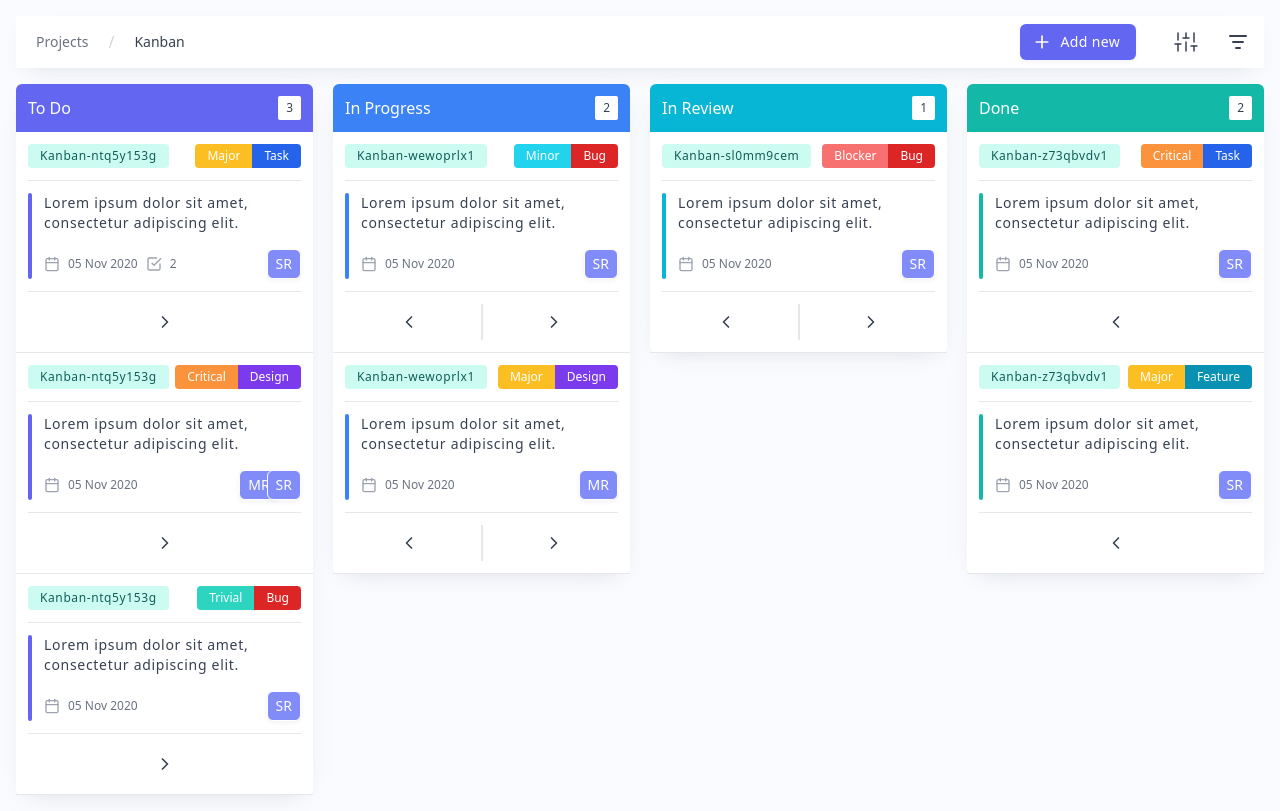
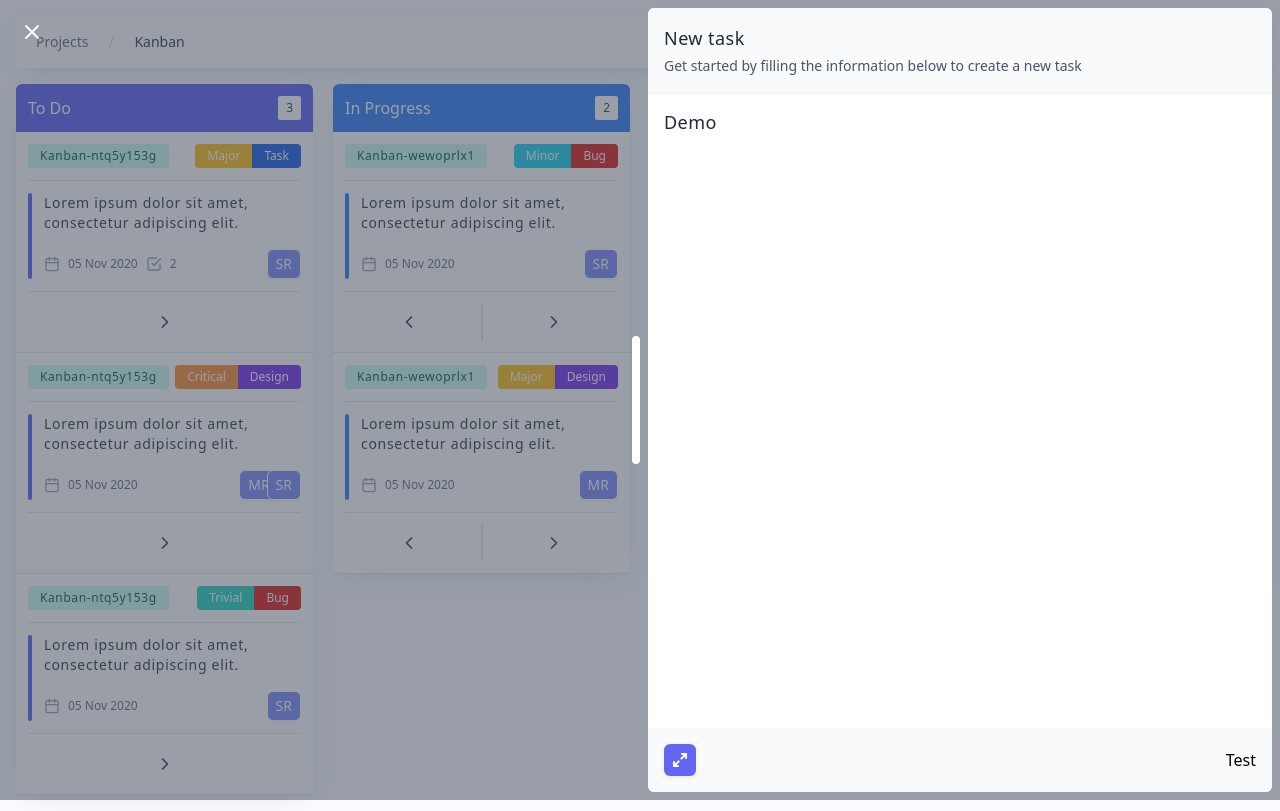
Before and after one commit to stephanrusu/learn-vue-ts, a Vue app: page /kanban/create in a window 1280 px wide. Built offline with nearby package versions, Linux system fonts and the light colour scheme.

Commit message:
Moved overlay outside task's folder

```diff
--- a/src/components/kanban/KanbanHeader.vue
+++ b/src/components/kanban/KanbanHeader.vue
@@ -17,8 +17,8 @@
         </router-link>
       </div>
       <div class="space-x-4 flex items-center">
-        <button
-          type="button"
+        <router-link
+          :to="{ name: 'task-create' }"
           class="text-white flex items-center justify-between pl-3 pr-4 py-2 rounded-md text-sm font-medium tracking-wide shadow-small bg-indigo-500 hover:bg-indigo-600 ease-in transition-colors mr-4"
         >
           <svg
@@ -37,7 +37,7 @@
             <line x1="5" y1="12" x2="19" y2="12"></line>
           </svg>
           <span>Add new</span>
-        </button>
+        </router-link>
         <button type="button" class="bg-white hover:bg-gray-100 p-1.5" @click="isModalOpen = true">
           <svg
             xmlns="http://www.w3.org/2000/svg"
--- a/src/components/kanban/task/KanbanTaskDisplay.vue
+++ b/src/components/kanban/task/KanbanTaskDisplay.vue
@@ -1,5 +1,5 @@
 <template>
-  <kanban-task-overlay>
+  <kanban-overlay>
     <template #header>
       <div class="p-4 bg-gray-50 rounded-tl-md rounded-tr-md shadow-small">
         <div class="flex items-start justify-between pb-4">
@@ -179,18 +179,18 @@
         </button>
       </div>
     </template>
-  </kanban-task-overlay>
+  </kanban-overlay>
 </template>
 
 <script>
-import UsersAssigned from "../common/UsersAssigned.vue";
-import KanbanTaskOverlay from "../KanbanTaskOverlay.vue";
+import UsersAssigned from "@/components/kanban/common/UsersAssigned.vue";
+import KanbanOverlay from "@/components/KanbanOverlay.vue";
 import KanbanTaskTabs from "./KanbanTaskTabs.vue";
 import { Boards, KanbanTypeFilter, KanbanPriorityFilter } from "@/constants/enums";
 
 export default {
   name: "KanbanTaskDispay",
-  components: { KanbanTaskOverlay, UsersAssigned, KanbanTaskTabs },
+  components: { KanbanOverlay, UsersAssigned, KanbanTaskTabs },
   data() {
     return {
       taskOptionsToggle: false,
--- /dev/null
+++ b/src/components/kanban/task/KanbanTaskForm.vue
@@ -0,0 +1,26 @@
+<template>
+  <kanban-overlay>
+    <template #header>
+      <div class="p-4 bg-gray-50 rounded-tl-md rounded-tr-md shadow-small">
+        <div class="flex flex-col">
+          <div class="mb-1 text-lg text-gray-800 font-medium tracking-wide">New task</div>
+          <div class="text-sm text-gray-600">Get started by filling the information below to create a new task</div>
+        </div>
+      </div>
+    </template>
+    <template #main>
+      <div class="flex flex-col p-4">
+        <div class="mb-1 text-lg text-gray-800 font-medium tracking-wide">Demo</div>
+      </div>
+    </template>
+    <template #footer> Test </template>
+  </kanban-overlay>
+</template>
+
+<script>
+import KanbanOverlay from "@/components/KanbanOverlay.vue";
+export default {
+  name: "KanbanTaskForm",
+  components: { KanbanOverlay },
+};
+</script>
--- a/src/router/index.js
+++ b/src/router/index.js
@@ -5,11 +5,12 @@ import Auth from "@/views/Auth.vue";
 import Home from "@/views/Home.vue";
 import Kanban from "@/views/Kanban.vue";
 
-import KanbanTaskDisplay from "@/components/kanban/task/KanbanTaskDisplay.vue";
 import SignIn from "@/components/auth/SignIn.vue";
 import SignUp from "@/components/auth/SignUp.vue";
 import ForgotPass from "@/components/auth/ForgotPassword.vue";
 import ResetPass from "@/components/auth/ResetPassword.vue";
+import KanbanTaskDisplay from "@/components/kanban/task/KanbanTaskDisplay.vue";
+import KanbanTaskForm from "@/components/kanban/task/KanbanTaskForm.vue";
 
 Vue.use(VueRouter);
 
@@ -53,6 +54,7 @@ const routes = [
       {
         path: "create",
         name: "task-create",
+        component: KanbanTaskForm,
         meta: {
           showModal: true,
         },
```
Also changed, not shown: src/components/KanbanOverlay.vue (renamed from src/components/kanban/KanbanTaskOverlay.vue).
